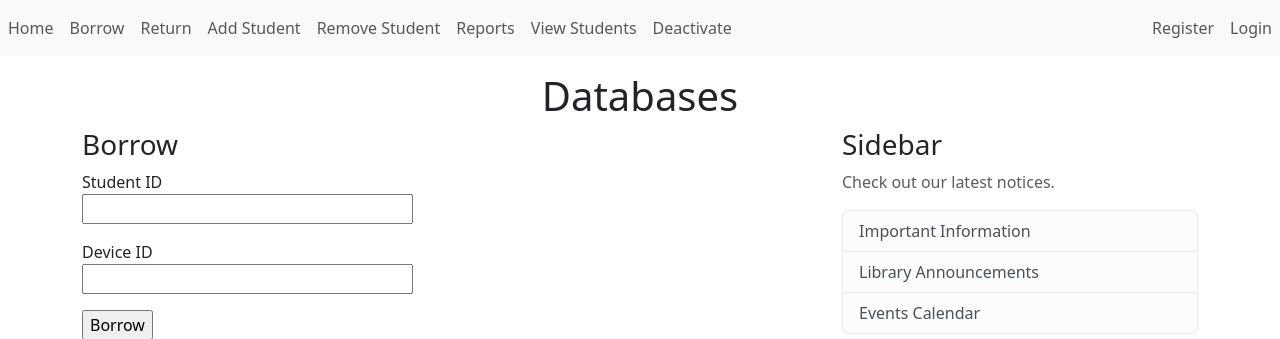
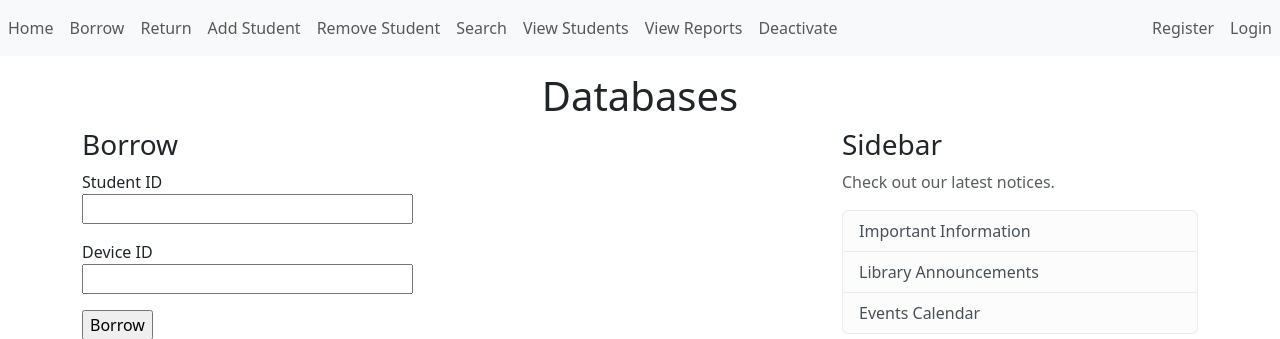
Before and after one commit to carlireul/uobsw2project, a Flask app: page /borrow in a window 1280 px wide. Shown: the top 339 px of the page. Run offline with Flask 3, Linux system fonts and the light colour scheme.

Commit message:
Add search to navbar, update readme

```diff
--- a/app/templates/base.html
+++ b/app/templates/base.html
@@ -15,8 +15,9 @@
             <li class="nav-item active"><a class="nav-link" href="{{ url_for ('return_loan')}}">Return</a></li>
             <li class="nav-item active"><a class="nav-link" href="{{ url_for ('add_student')}}">Add Student</a></li>
             <li class="nav-item active"><a class="nav-link" href="{{ url_for ('remove_student')}}">Remove Student</a></li>
-            <li class="nav-item active"><a class="nav-link" href="{{ url_for ('reports')}}">Reports</a></li>
+            <li class="nav-item active"><a class="nav-link" href="{{ url_for ('search')}}">Search</a></li>
             <li class="nav-item active"><a class="nav-link" href="{{ url_for ('display_students')}}">View Students</a></li>
+            <li class="nav-item active"><a class="nav-link" href="{{ url_for ('reports')}}">View Reports</a></li>
             <li class="nav-item active"><a class="nav-link" href="{{ url_for ('deactivate')}}">Deactivate</a></li>
         </ul>
         <ul class="navbar-nav ms-auto"> <!-- ms auto moves item to far right, while me auto keeps it on the left -->
```
Also changed, not shown: README.md, 1 other file.
